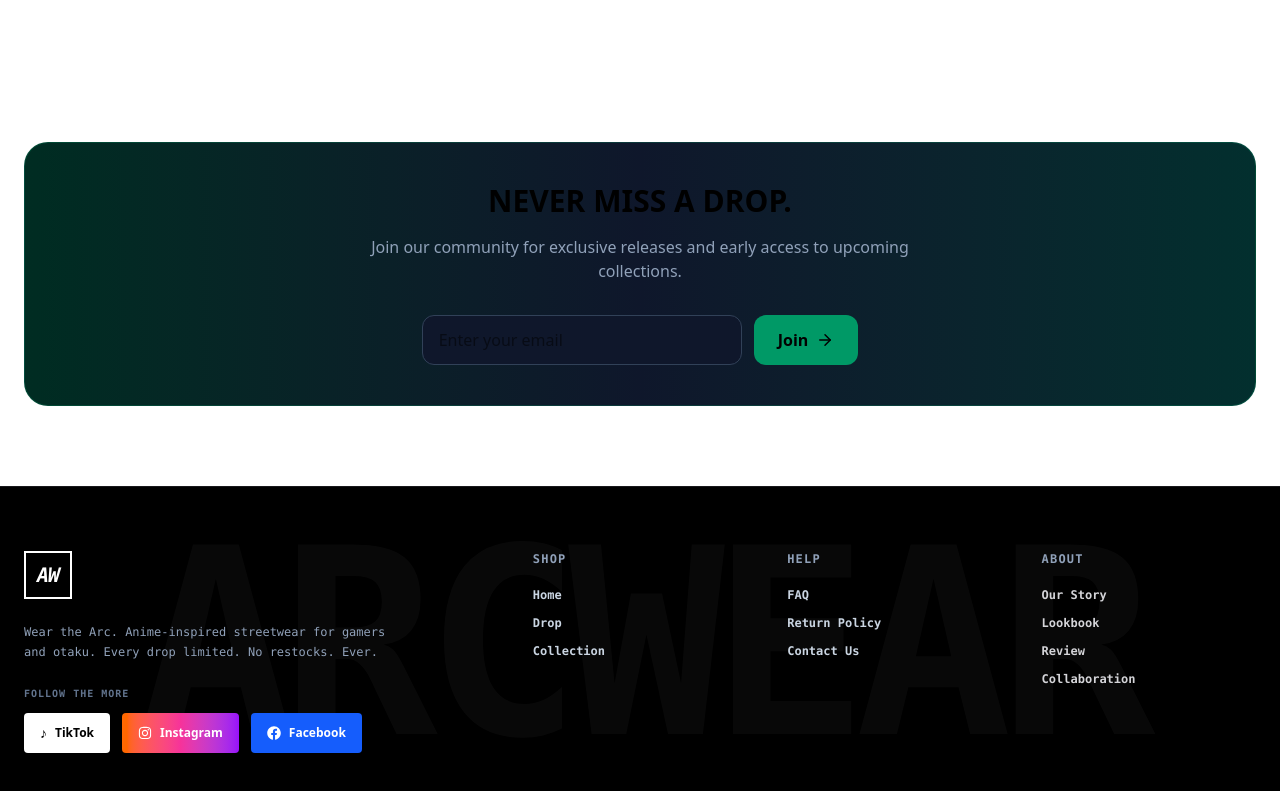
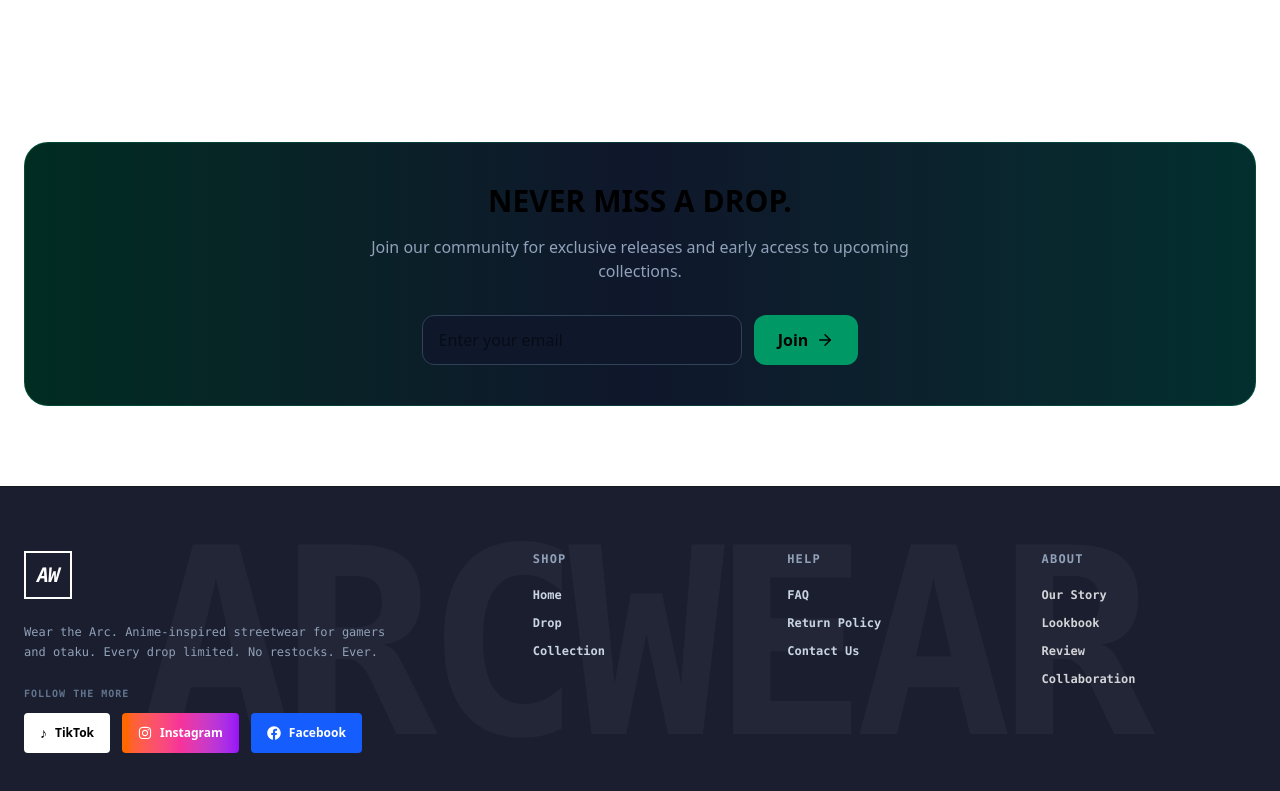
Before and after one commit to ssdevcmd/arcwear, a Next.js app: page / in a window 1280 px wide. Shown: the part 1996-2787 px from the top of the page. Built offline with nearby package versions, Linux system fonts and the light colour scheme.

Commit message:
feat: complete ARCWEAR storefront assesment

```diff
--- a/src/components/Footer.jsx
+++ b/src/components/Footer.jsx
@@ -6,7 +6,7 @@ import { FaFacebook, FaInstagram } from "react-icons/fa";
 
 const Footer = () =>  {
   return (
-    <footer className="relative bg-black text-white font-mono border-t border-zinc-900 pt-16 pb-12 overflow-hidden">
+    <footer className="relative bg-slate-950/90 backdrop-blur text-white font-mono border-t border-zinc-900 pt-16 pb-12 overflow-hidden">
       {/* Background Watermark Text */}
       <div className="absolute inset-0 flex items-center justify-center pointer-events-none select-none opacity-[0.03]">
         <span className="text-[180px] md:text-[260px] font-black uppercase tracking-tighter text-white">
```
Also changed, not shown: 1 other file (tests, documents, lock files or other folders).
